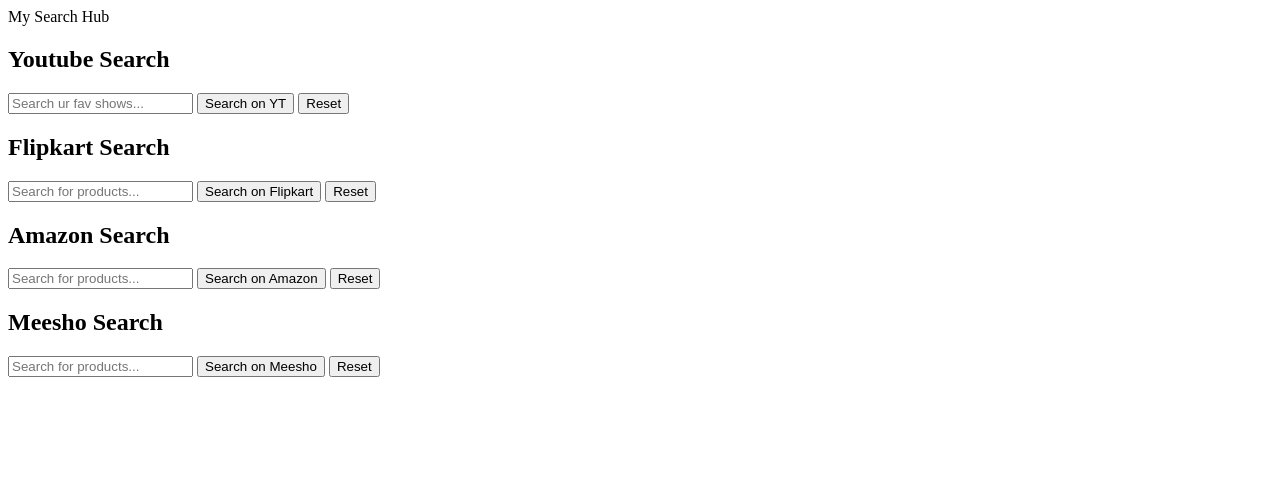
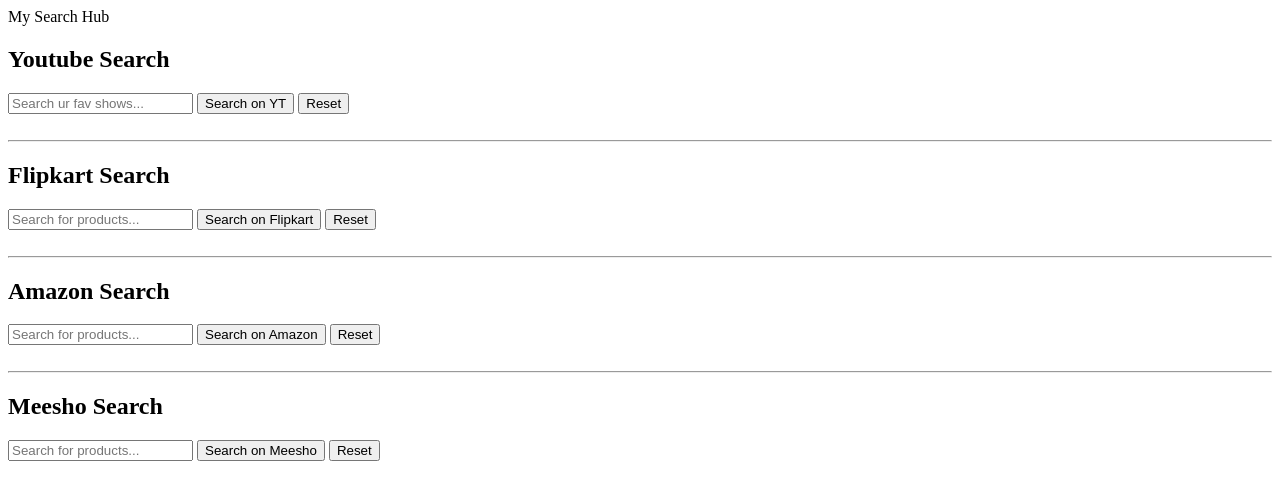
Before and after one commit to sajjadali-fullstack/universal-search-hub, a plain HTML site: page index.html in a window 1280 px wide. Drawn offline with Linux system fonts and the light colour scheme.

Commit message:
Initial commit: Add hr

```diff
--- a/index.html
+++ b/index.html
@@ -17,7 +17,7 @@
      -->
     <main>
 
-            <!-- Form-1 YT -->
+        <!-- YT -->
         <form action="https://www.youtube.com/results" target="_blank">
             <label for="yt-click">
                 <h2>Youtube Search</h2>
@@ -26,8 +26,10 @@
             <button type="submit">Search on YT</button>
             <input type="reset" value="Reset">
         </form>
+        <br>
+        <hr>
 
-            <!-- Form-2 Flipkart -->
+        <!-- Flipkart -->
         <form action="https://www.flipkart.com/search" target="_blank">
             <label for="fk-click">
                 <h2>Flipkart Search</h2>
@@ -36,8 +38,10 @@
             <button type="submit">Search on Flipkart</button>
             <input type="reset" value="Reset">
         </form>
+        <br>
+        <hr>
 
-            <!-- Form-3 Amazon -->
+        <!-- Amazon -->
         <form action="https://www.amazon.in/s  " target="_blank">
             <label for="w">
                 <h2>Amazon Search</h2>
@@ -47,9 +51,10 @@
             <button type="submit">Search on Amazon</button>
             <input type="reset" value="Reset">
         </form>
+        <br>
+        <hr>
 
-
-            <!-- Form-3 Meesho -->
+        <!-- Meesho -->
         <form action="https://www.meesho.com/search" target="_blank">
             <label for="meesho-click">
                 <h2>Meesho Search</h2>
@@ -61,4 +66,5 @@
         </form>
     </main>
 </body>
+
 </html>
```
Lines whose indentation alone changed are shown as unchanged.
